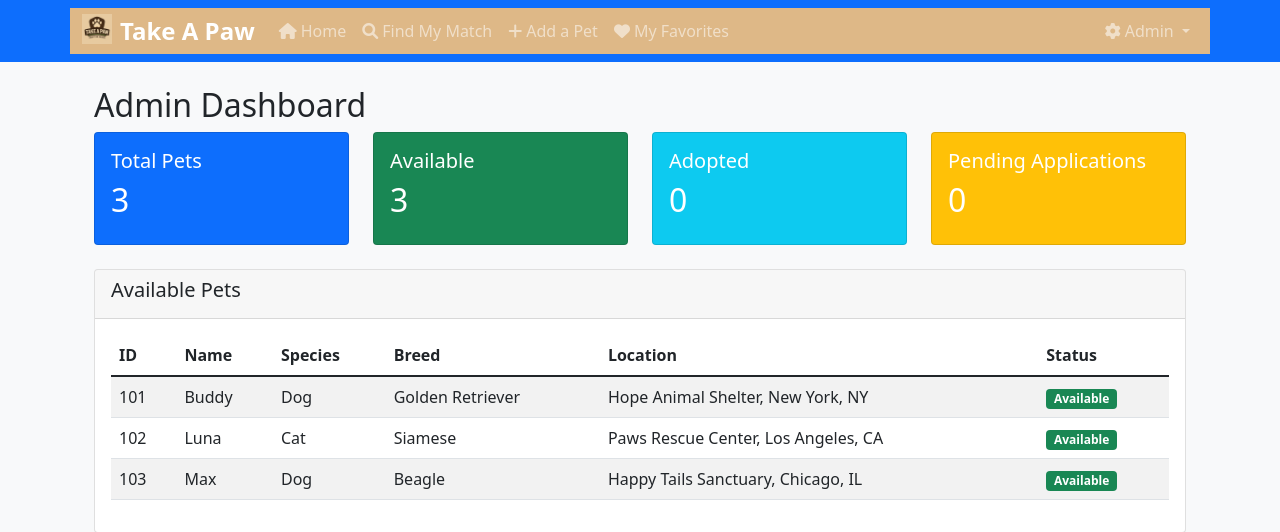
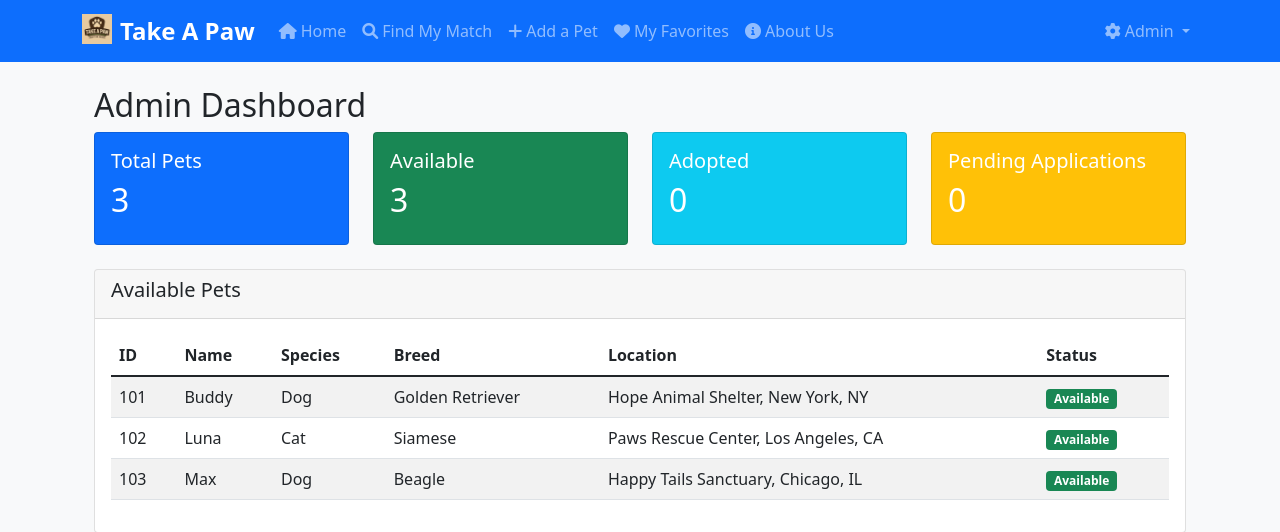
Before and after one commit to Lachi7/take-a-paw1, a Flask app: page /admin in a window 1280 px wide. Shown: the top 532 px of the page. Run offline with Flask 3, Linux system fonts and the light colour scheme; data that the repository does not hold is empty.

Commit message:
navbar change color

```diff
--- a/src/templates/base.html
+++ b/src/templates/base.html
@@ -12,7 +12,7 @@
 </head>
 <body>
     <nav class="navbar navbar-expand-lg navbar-dark bg-primary">
-        <div class="container" style="background-color: burlywood;">
+        <div class="container" >
             <a class="navbar-brand" href="{{ url_for('index') }}">
                 <img src="{{ url_for('static', filename='images/logo.jpg') }}" alt="Take A Paw" width="30" height="30" class="d-inline-block align-text-top me-2">Take A Paw
             </a>
@@ -41,6 +41,10 @@
                             <i class="fas fa-heart me-1"></i>My Favorites
                         </a>
                     </li>
+                    <li class="nav-item">
+                        <a class="nav-link" href="{{ url_for('about') }}">
+                            <i class="fas fa-info-circle me-1"></i>About Us
+                        </a>
                 </ul>
 
                 <!-- Admin Section (visible when admin is logged in) -->
```
